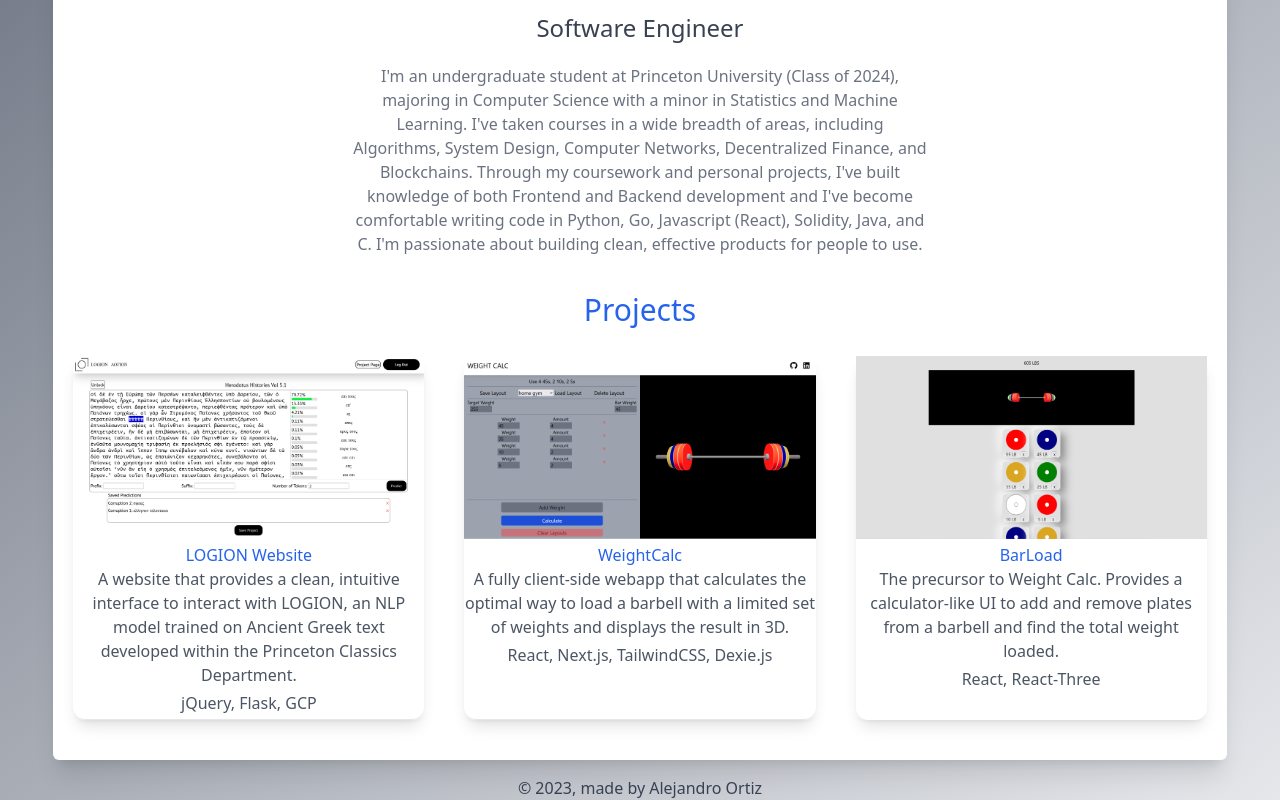
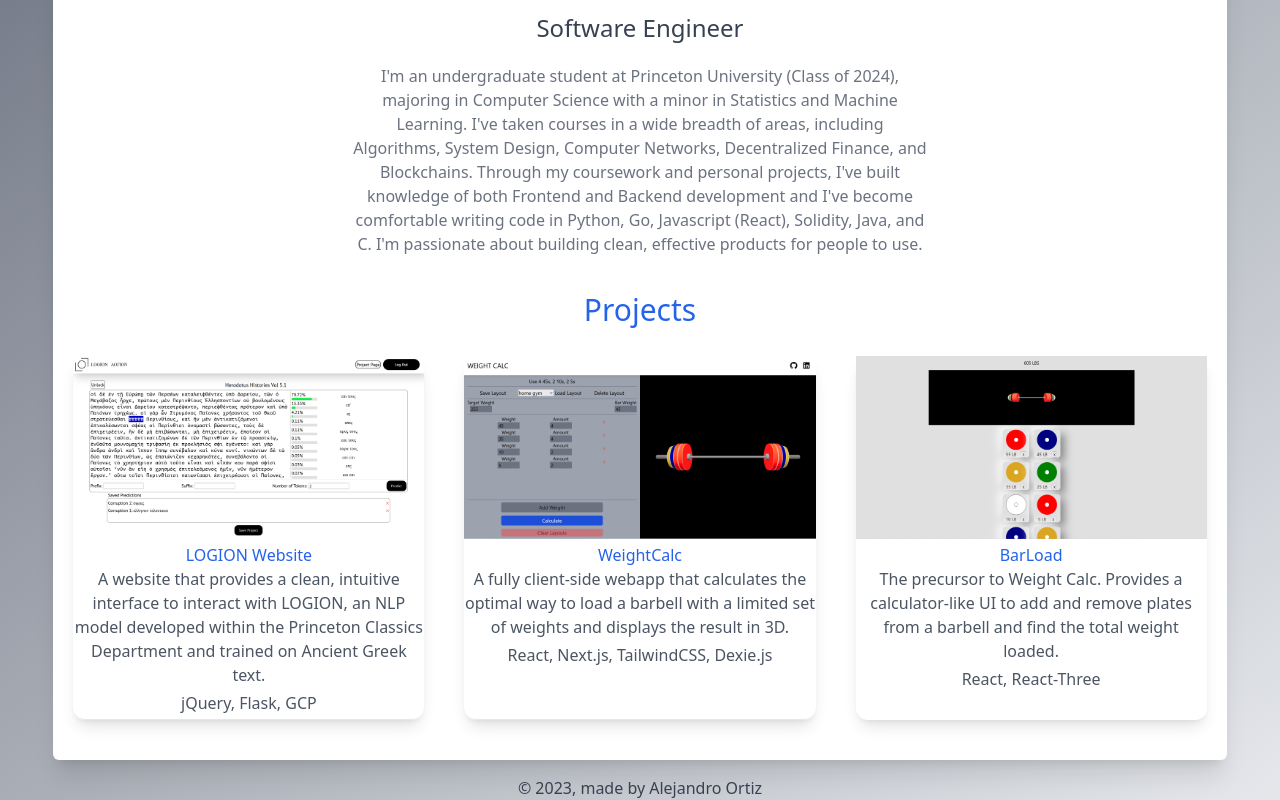
Before and after one commit to alejandrojortiz/alejandrojortiz.github.io, a Next.js app: page / in a window 1280 px wide. Shown: the part 284-1084 px from the top of the page. Built offline with nearby package versions, Linux system fonts and the light colour scheme.

Commit message:
update logion description

```diff
--- a/pages/index.js
+++ b/pages/index.js
@@ -118,9 +118,9 @@ export default function Home() {
                     <a target={"_blank"} rel={"noreferrer"} className="text-blue-600" href="https://logion-web-app.herokuapp.com/">LOGION Website</a>
                     <p className="text-gray-600 mb-1">
                       A website that provides a clean, intuitive interface to
-                      interact with LOGION, an NLP model trained on Ancient
-                      Greek text developed within the Princeton Classics
-                      Department.
+                      interact with LOGION, an NLP model developed within the
+                      Princeton Classics Department and trained on Ancient
+                      Greek text.
                     </p>
                     <p className="text-gray-600">jQuery, Flask, GCP</p>
                   </div>
```
